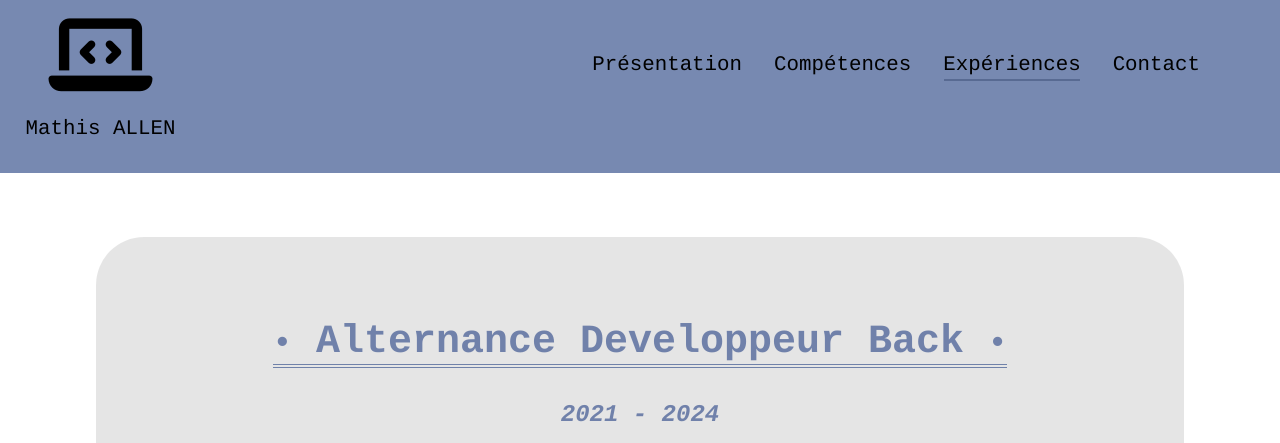
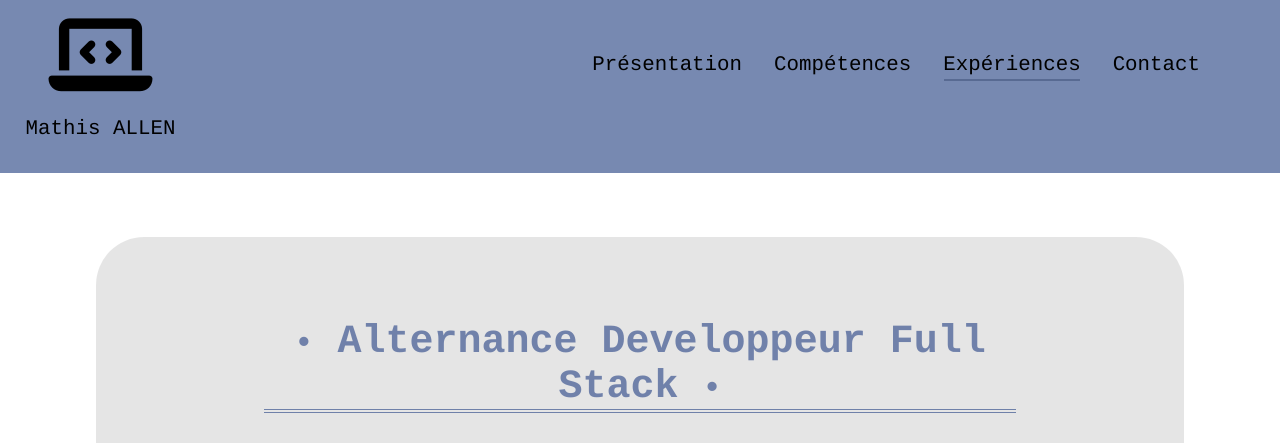
Before and after one commit to Man344/Man344.github.io, a website: page html/experiences.html in a window 1280 px wide. Shown: the top 443 px of the page. Drawn offline with nearby package versions, Linux system fonts and the light colour scheme.

Commit message:
update experiences

```diff
--- a/html/experiences.html
+++ b/html/experiences.html
@@ -36,7 +36,7 @@
   <div class="main-row">
     <div class="content-row">
         <div class="title">
-          <h1 class="experienceTitle"><span class="point">&#x2022;</span> Alternance Developpeur Back <span class="point">&#x2022;</span></h1>
+          <h1 class="experienceTitle"><span class="point">&#x2022;</span> Alternance Developpeur Full Stack <span class="point">&#x2022;</span></h1>
           <h2 class="experiencePeriod">2021 - 2024</h2>
         </div>
         <div class="main-content-row">
```
